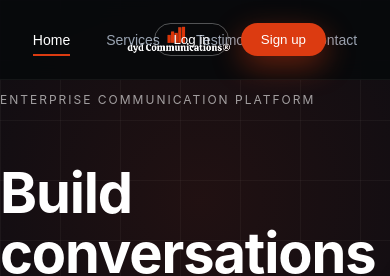
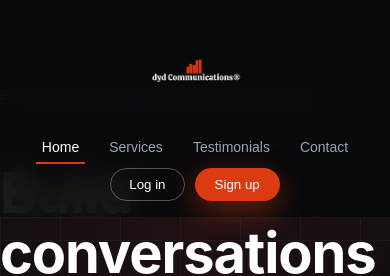
Before and after one commit to hani1172/callcentre-site111, a React (Create React App) app: page / in a window 390 px wide. Shown: the top 276 px of the page. Built offline with nearby package versions, Linux system fonts and the light colour scheme.

Commit message:
Update Navbar.css

```diff
--- a/src/components/Navbar.css
+++ b/src/components/Navbar.css
@@ -2,61 +2,53 @@
   position: fixed;
   top: 0;
   width: 100%;
-  height: 80px;
+  height: 96px;              /* ⬅️ INCREASED */
+  padding: 0 64px;
 
-  display: flex;
+  display: grid;
+  grid-template-columns: auto 1fr auto;
   align-items: center;
-  justify-content: center;
 
   background: rgba(7, 9, 12, 0.9);
   backdrop-filter: blur(12px);
+  z-index: 1000;
 
-  z-index: 1000;
   border-bottom: 1px solid rgba(255, 255, 255, 0.05);
 }
 
 /* ============================= */
-/* LOGO — TRUE TOP LEFT          */
+/* LOGO — VISUALLY DOMINANT      */
 /* ============================= */
 
 .nav-left {
-  position: absolute;
-  top: 0;
-  left: 0;
-  height: 80px;
-
   display: flex;
   align-items: center;
-  padding-left: 100px; /* exact spacing you asked */
 }
 
 .nav-left img {
-  height: 130px;
+  height: 120px;             /* ⬅️ BIG & CLEAR */
+  max-height: none;
   cursor: pointer;
+  transform: translateY(6px); /* ⬅️ optical centering */
 }
 
 /* ============================= */
-/* CENTER NAV LINKS              */
+/* CENTER LINKS                  */
 /* ============================= */
 
 .nav-center {
   display: flex;
+  justify-content: center;
   gap: 36px;
 }
 
 .nav-center button {
   background: none;
   border: none;
-  padding: 0;
   font-size: 14px;
   color: var(--text-muted);
   cursor: pointer;
   position: relative;
-  transition: color 0.3s ease;
-}
-
-.nav-center button:hover {
-  color: white;
 }
 
 .nav-center button.active {
@@ -78,19 +70,16 @@
 /* ============================= */
 
 .nav-right {
-  position: absolute;
-  right: 64px;
   display: flex;
   gap: 12px;
 }
 
 .btn-outline {
   background: transparent;
-  border: 1px solid rgba(255, 255, 255, 0.3);
+  border: 1px solid rgba(255,255,255,0.3);
   color: white;
   padding: 8px 18px;
   border-radius: 999px;
-  cursor: pointer;
 }
 
 .btn-solid {
@@ -99,6 +88,38 @@
   border: none;
   padding: 9px 20px;
   border-radius: 999px;
-  cursor: pointer;
-  box-shadow: 0 10px 30px rgba(220, 59, 17, 0.45);
+  box-shadow: 0 10px 30px rgba(220,59,17,.45);
 }
+
+/* ============================= */
+/* MOBILE — STILL BIG LOGO       */
+/* ============================= */
+
+@media (max-width: 768px) {
+  .navbar {
+    height: auto;
+    padding: 16px;
+    grid-template-columns: 1fr;
+    row-gap: 12px;
+  }
+
+  .nav-left {
+    justify-content: center;
+  }
+
+  .nav-left img {
+    height: 110px;           /* ⬅️ STILL LARGE ON MOBILE */
+    transform: none;
+  }
+
+  .nav-center {
+    justify-content: center;
+    gap: 18px;
+    flex-wrap: wrap;
+  }
+
+  .nav-right {
+    justify-content: center;
+    gap: 10px;
+  }
+}
```
